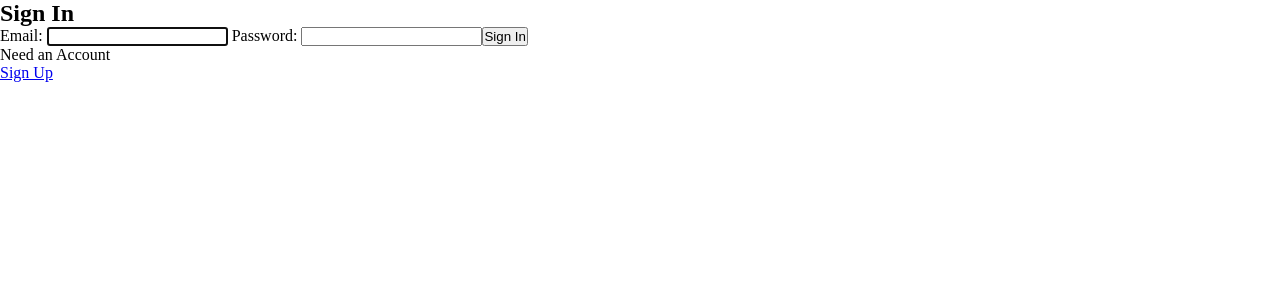
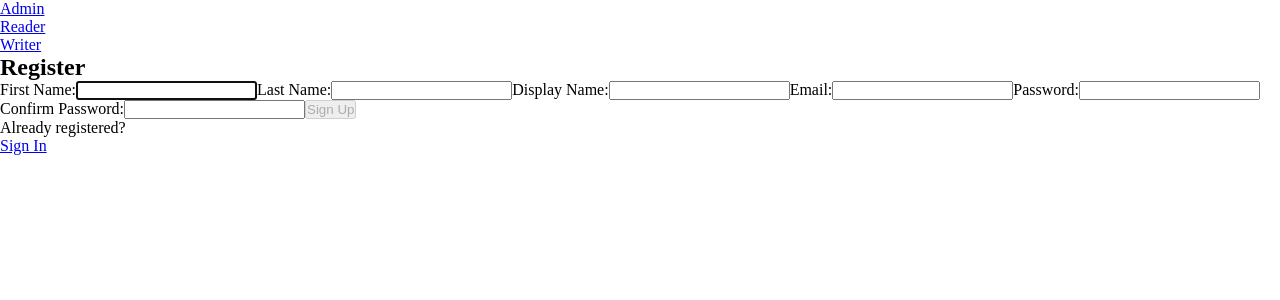
Before and after one commit to Remontz/Scribblers, a React (Create React App) app in the folder client/: page / in a window 1280 px wide. Before the commit this address led to /login. Shown: the top 300 px of the page. Built offline with nearby package versions, Linux system fonts and the light colour scheme; a web font is replaced by a local one.

Commit message:
Role Based auth implimented with page reroutes

```diff
--- a/client/src/App.js
+++ b/client/src/App.js
@@ -4,17 +4,33 @@ import Register from "./components/Register";
 import Login from "./components/Login";
 import Layout from './components/Layout';
 
+import Admin from './views/Admin'
+import Reader from './views/Reader'
+import Writer from './views/Writer'
+import Unauthorized from './views/Unauthorized';
+
+
+
 function App() {
   return (
     <Routes>
       <Route path='/' element={<Layout />} >
         {/* public routes */}
+        <Route path='/' element={<Register />} />
         <Route path='login' element={<Login />} />
-        <Route path='register' element={<Register />} />
+        <Route path='unauthorized' element={<Unauthorized />} />
 
         {/* protected routes [logged in]*/}
-        <Route path='/' element={<RequireAuth />}>
-          {/* All protected Routes */}
+        <Route element={<RequireAuth allowedRoles={[2292]} />}>
+          <Route path='reader' element={<Reader />} />
+        </Route>
+
+        <Route element={<RequireAuth allowedRoles={[1131, 3840]}/>}>
+          <Route path='writer' element={<Writer />} />
+        </Route>
+
+        <Route element={<RequireAuth allowedRoles={[3840]}/>}>
+          <Route path='admin' element={<Admin />} />
         </Route>
 
         {/* catch all any request that doesn't match a request...404 page  */}
--- a/client/src/components/Login.js
+++ b/client/src/components/Login.js
@@ -40,7 +40,8 @@ const Login = () => {
                 }
             )
             const accessToken = response?.data?.accessToken
-            setAuth({ email, password: pwd, accessToken })
+            const roles = response?.data?.roles
+            setAuth({ email, password: pwd, roles, accessToken })
             setEmail('')
             setPwd('')
             navigate(from, {replace: true})
--- /dev/null
+++ b/client/src/components/Nav.js
@@ -0,0 +1,22 @@
+import React from "react";
+import { HashLink as Link } from "react-router-hash-link";
+
+const Nav = () => {
+  return (
+    <nav>
+      <ul>
+        <li>
+          <Link to="/admin">Admin</Link>
+        </li>
+        <li>
+          <Link to="/reader">Reader</Link>
+        </li>
+        <li>
+          <Link to="/writer">Writer</Link>
+        </li>
+      </ul>
+    </nav>
+  );
+};
+
+export default Nav;
--- a/client/src/components/Register.js
+++ b/client/src/components/Register.js
@@ -4,6 +4,7 @@ import {HashLink as Link} from 'react-router-hash-link'
 import { faCheck, faTimes, faInfoCircle } from '@fortawesome/free-solid-svg-icons'
 import {FontAwesomeIcon} from '@fortawesome/react-fontawesome'
 import axios from '../api/axios'
+import Nav from './Nav';
 
 const NAME_REGEX = /^[a-zA-Z]{3,24}$/
 const DISPLAY_REGEX = /^[a-zA-Z][a-zA-Z0-9-_]{4,24}$/
@@ -133,16 +134,8 @@ const Register = () => {
     //classes to create in CSS:
     // 'errmsg' 'offscreen' 'instructions' 'valid' 'hide' 'invalid'
     return (
-        <>
-        {success ? (
-            <section>
-                <h1>Success</h1>
-                <p>
-                    <Link to='/login'>Sign In</Link>
-                </p>
-            </section>
-        ) : (
         <section>
+            <Nav />
             <p ref={errRef} className={errMsg ? 'errmsg' : 'offscreen'} aria-live='assertive'>{errMsg}</p>
             <h1>Register</h1>
             <form onSubmit={handleSubmit}>
@@ -310,8 +303,6 @@ const Register = () => {
                 </span>
             </p>
         </section>
-        )}
-        </>
         )
 };
 
--- a/client/src/components/RequireAuth.js
+++ b/client/src/components/RequireAuth.js
@@ -1,13 +1,15 @@
 import { useLocation, Navigate, Outlet } from "react-router-dom";
 import useAuth from "../hooks/useAuth"
 
-const RequireAuth = () => {
+const RequireAuth = ({ allowedRoles }) => {
     const { auth } = useAuth()
     const location = useLocation()
 
     return (
-        auth?.user
+        auth?.roles?.find(role => allowedRoles?.includes(role))
             ? <Outlet />
+            : auth?.email
+            ? <Navigate to='/unauthorized' state = {{from: location}} replace />
             : <Navigate to='/login' state={{from: location}} replace /> // anyone not logged in navigated to the index
     )
 }
--- /dev/null
+++ b/client/src/views/Admin.js
@@ -0,0 +1,7 @@
+import React from "react";
+
+const Admin = () => {
+  return <div>Admin</div>;
+};
+
+export default Admin;
--- /dev/null
+++ b/client/src/views/Reader.js
@@ -0,0 +1,7 @@
+import React from "react";
+
+const Reader = () => {
+  return <div>Reader</div>;
+};
+
+export default Reader;
--- /dev/null
+++ b/client/src/views/Unauthorized.js
@@ -0,0 +1,9 @@
+import React from 'react'
+
+const Unauthorized = () => {
+  return (
+    <div>Unauthorized</div>
+  )
+}
+
+export default Unauthorized
--- /dev/null
+++ b/client/src/views/Writer.js
@@ -0,0 +1,7 @@
+import React from "react";
+
+const Writer = () => {
+  return <div>Writer</div>;
+};
+
+export default Writer;
```
Also changed, not shown: 1 other file (tests, documents, lock files or other folders).
